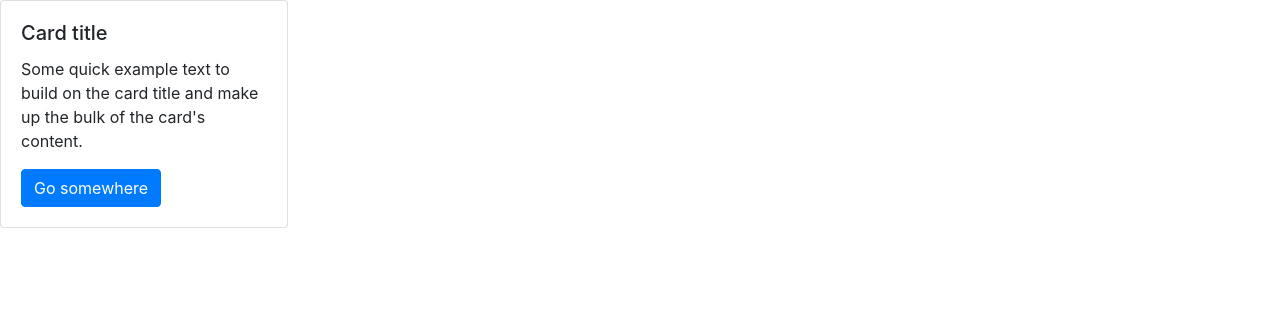
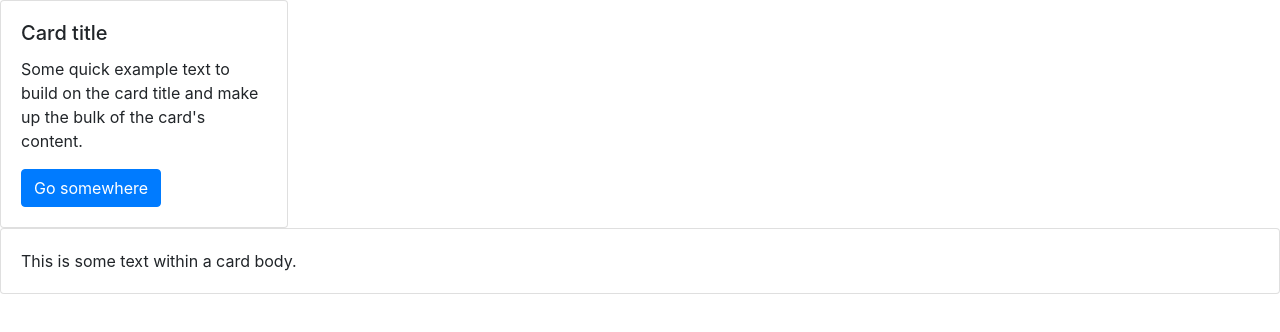
Before and after one commit to adeaye/webdev7Git, a plain HTML site: page index.html in a window 1280 px wide. Drawn offline with nearby package versions, Linux system fonts and the light colour scheme.

Commit message:
Update index.html

```diff
--- a/index.html
+++ b/index.html
@@ -14,5 +14,10 @@
             <a href="#" class="btn btn-primary">Go somewhere</a>
           </div>
       </div>
+    <div class="card">
+  <div class="card-body">
+    This is some text within a card body.
+  </div>
+</div>
 </body>
 </html>
```
